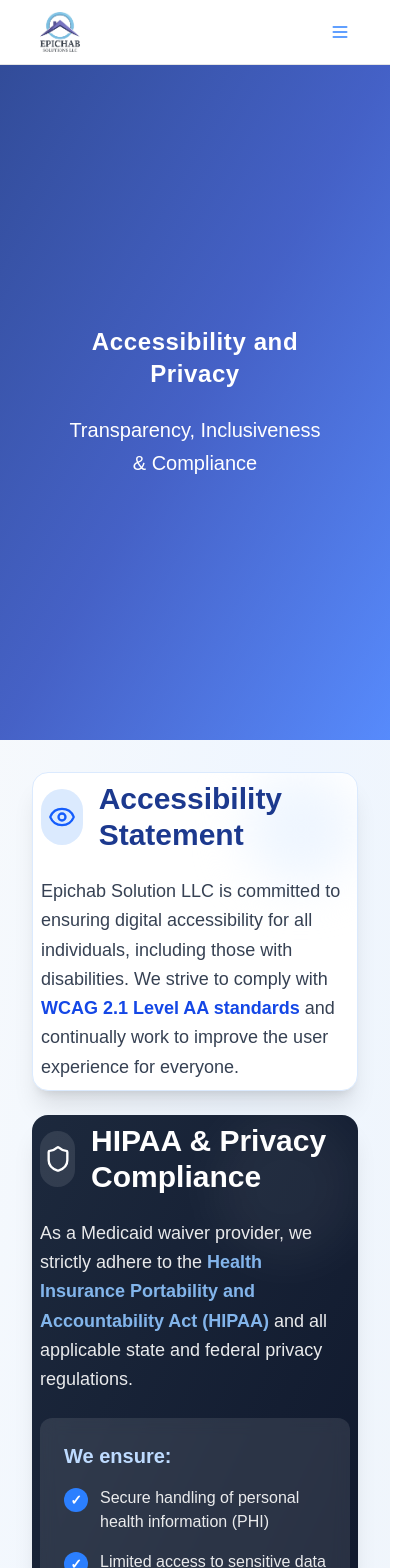
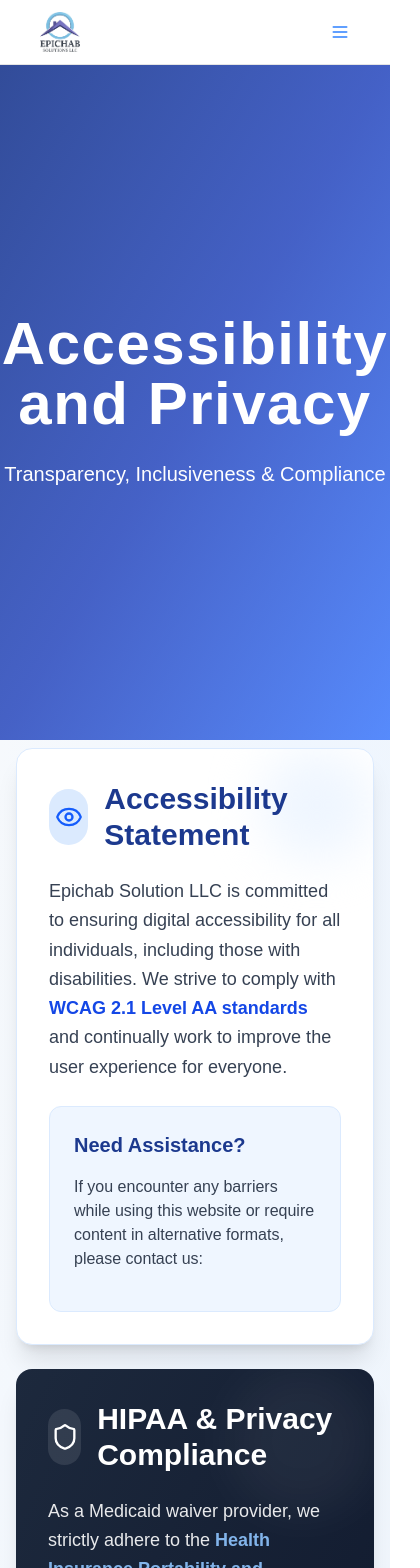
Before and after one commit to OluofUCH/Epichab, a Next.js app: page /access in a window 390 px wide. Shown: the top 1568 px of the page, 420 px wide, since content can reach past the window. Built offline with nearby package versions, Linux system fonts and the light colour scheme.

Commit message:
major update

```diff
--- a/src/app/access/page.tsx
+++ b/src/app/access/page.tsx
@@ -10,7 +10,7 @@ export default function AccessibilityPrivacy() {
         <section className="relative min-h-[80dvh] bg-gradient-to-br from-blue-900/90 via-blue-800/80 to-blue-600/70 flex items-center justify-center text-white">
         <div className="absolute inset-0  bg-opacity-30"></div>
         <div className="relative z-10 text-center px-8">
-          <h1 className="text-2xl md:text-7xl font-bold mb-6 tracking-wide">
+          <h1 className="text-6xl md:text-7xl font-bold mb-6 tracking-wide">
            Accessibility and Privacy
           </h1>
           <p className="text-xl md:text-2xl font-light max-w-2xl mx-auto leading-relaxed">
@@ -20,8 +20,8 @@ export default function AccessibilityPrivacy() {
       </section>
 
       {/* Main Content */}
-      <main className="max-w-full flex-center justify-center mx-auto px-0 sm:px-6 lg:px-8 py-0 sm:pb-[1.62rem]">
-        <div className="rounded-2xl p-8 lg:p-12">
+      <main className="max-w-full flex-center justify-center mx-auto px-2 sm:px-6 lg:px-8 py-0 sm:pb-[1.62rem]">
+        <div className="rounded-2xl p-2 lg:p-12">
           <div className="max-w-full">
 
             <div className="flex flex-col gap-6">
@@ -29,7 +29,7 @@ export default function AccessibilityPrivacy() {
 
               {/* Accessibility Statement */}
               <div className="group hover:scale-[1.01] transition-all duration-300">
-                <div className="bg-white rounded-2xl p-2 shadow-xl border border-blue-100 relative overflow-hidden">
+                <div className="bg-white rounded-2xl p-8 shadow-xl border border-blue-100 relative overflow-hidden">
                   <div className="absolute top-0 right-0 w-28 h-28 bg-blue-50 rounded-full blur-xl"></div>
                   <div className="relative z-10">
                     <div className="flex items-center mb-6">
@@ -46,13 +46,13 @@ export default function AccessibilityPrivacy() {
                         Epichab Solution LLC is committed to ensuring digital accessibility for all individuals, including those with disabilities. We strive to comply with <strong className="text-blue-700">WCAG 2.1 Level AA standards</strong> and continually work to improve the user experience for everyone.
                       </p>
 
-                      {/* <div className="bg-blue-50 rounded-xl p-6 border border-blue-100">
+                      <div className="bg-blue-50 rounded-xl p-6 border border-blue-100">
                         <h3 className="text-xl font-bold text-blue-900 mb-4">Need Assistance?</h3>
                         <p className="text-gray-700 mb-4">
                           If you encounter any barriers while using this website or require content in alternative formats, please contact us:
                         </p>
 
-                        <div className="grid md:grid-cols-2 gap-4">
+                        {/* <div className="grid md:grid-cols-2 gap-4">
                           <div className="flex items-center space-x-3 bg-white rounded-lg p-4 border border-blue-100">
                             <Mail className="w-5 h-5 text-blue-600 flex-shrink-0" />
                             <div>
@@ -68,8 +68,8 @@ export default function AccessibilityPrivacy() {
                               <p className="text-blue-700 font-medium">(123) 456-7890</p>
                             </div>
                           </div>
-                        </div>
-                      </div> */}
+                        </div> */}
+                      </div>
                     </div>
                   </div>
                 </div>
@@ -77,7 +77,7 @@ export default function AccessibilityPrivacy() {
 
               {/* HIPAA & Privacy Compliance */}
               <div className="group hover:scale-[1.01] transition-all duration-300">
-                <div className="bg-gradient-to-br from-slate-800 to-slate-900 rounded-2xl p-2 shadow-xl text-white relative overflow-hidden">
+                <div className="bg-gradient-to-br from-slate-800 to-slate-900 rounded-2xl p-8 shadow-xl text-white relative overflow-hidden">
                   <div className="absolute top-0 right-0 w-36 h-36 bg-white/5 rounded-full blur-xl"></div>
                   <div className="relative z-10">
                     <div className="flex items-center mb-6">
@@ -136,7 +136,7 @@ export default function AccessibilityPrivacy() {
 
               {/* Terms & Conditions */}
               <div className="group hover:scale-[1.01] transition-all duration-300">
-                <div className="bg-white rounded-2xl p-2 shadow-xl border border-blue-100 relative overflow-hidden">
+                <div className="bg-white rounded-2xl p-8 shadow-xl border border-blue-100 relative overflow-hidden">
                   <div className="absolute bottom-0 right-0 w-28 h-28 bg-blue-50 rounded-full blur-xl"></div>
                   <div className="relative z-10">
                     <div className="flex items-center mb-6">
```
